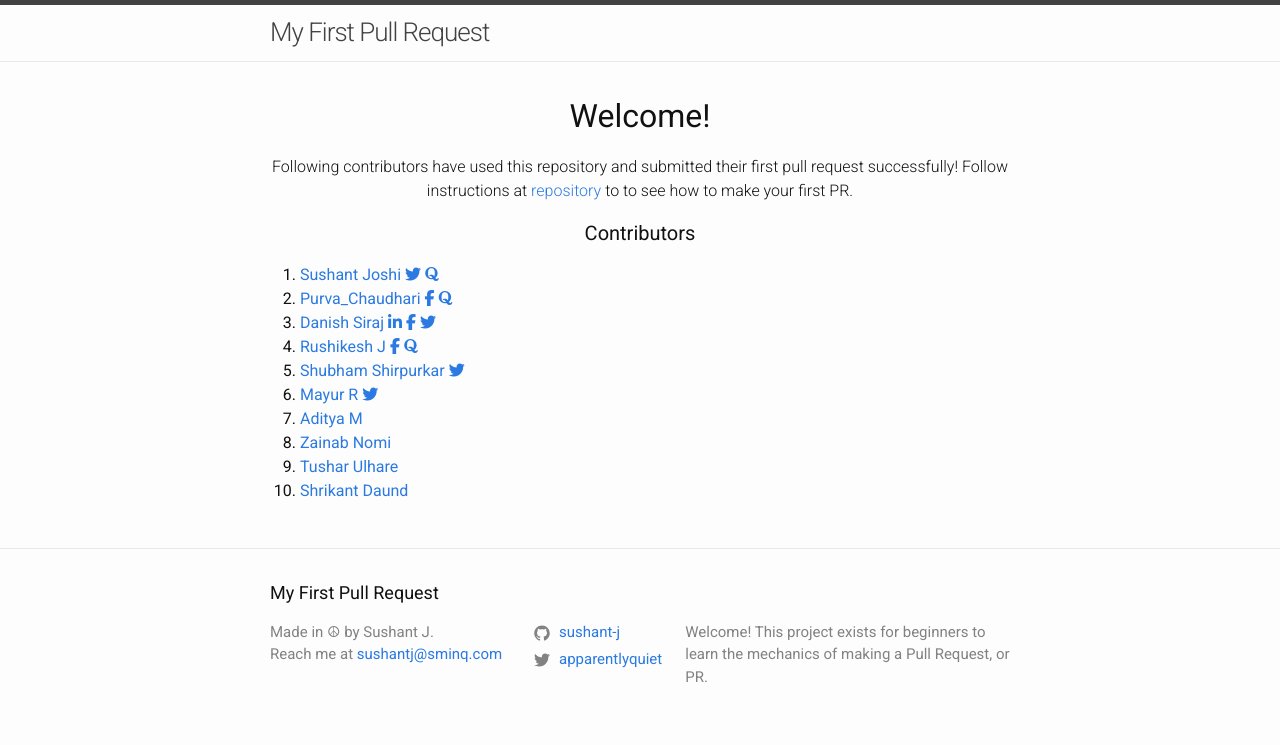
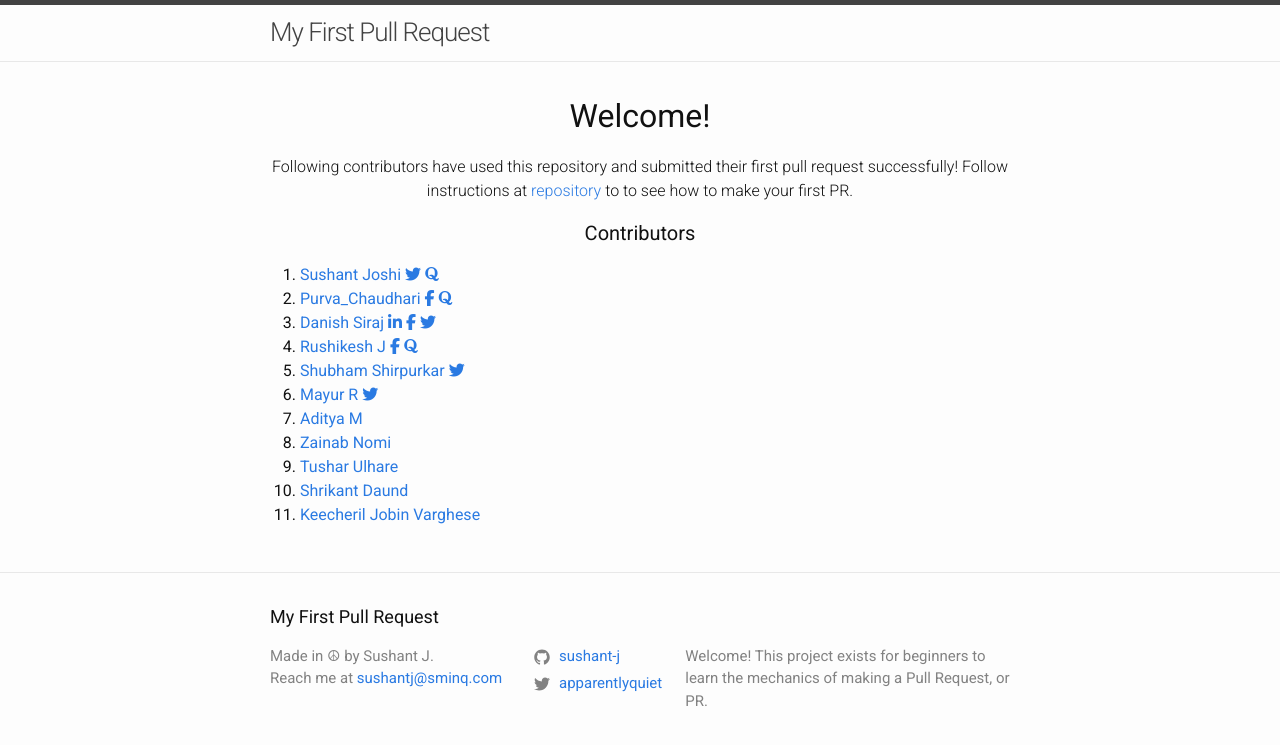
Before and after one commit to sushant-j/my-first-pull-request, a Jekyll site: the page built from index.md, in a window 1280 px wide. Shown: the top 745 px of the page. Built offline with Jekyll 4.4.1, drawn with Linux system fonts in a browser that asks for light colours; nearby versions of some CDN libraries.

Commit message:
Name added

```diff
--- a/_layouts/home.html
+++ b/_layouts/home.html
@@ -94,5 +94,11 @@
         Shrikant Daund
       </a>
     </li>
+
+  <li>
+      <a href="https://github.com/Keecheril-Jobin/">
+        Keecheril Jobin Varghese
+      </a>
+    </li>
   </ol>
 </div>
```
